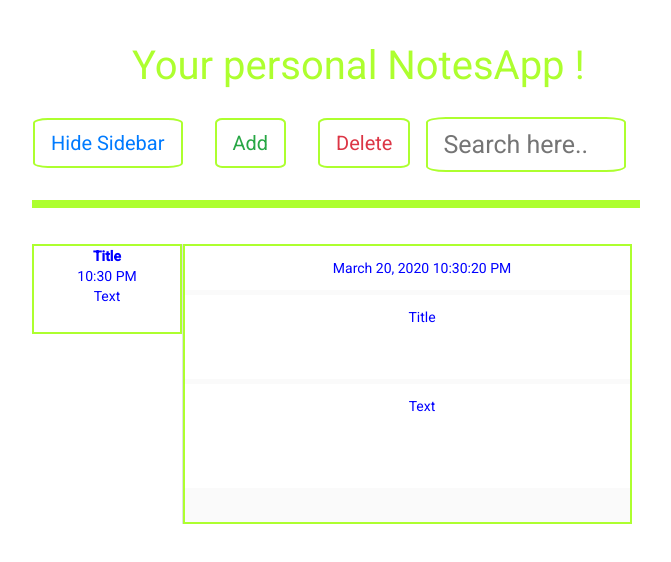
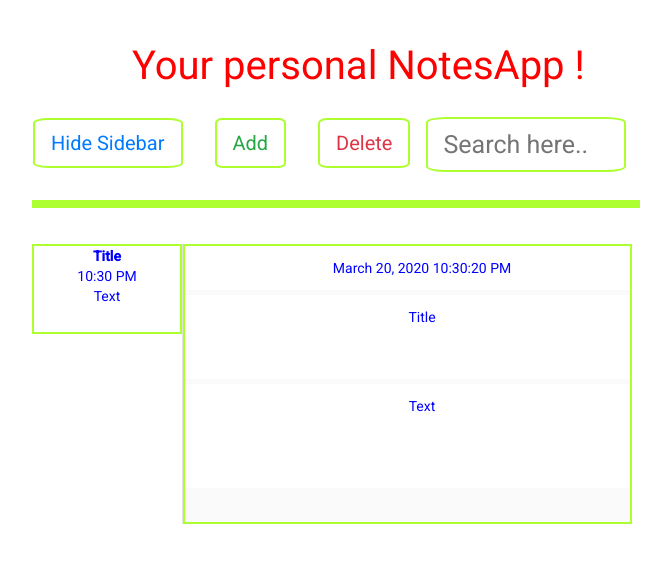
Before and after one commit to Brijesh026/notes-app, an Angular app: page / in a window 1280 px wide. In both pictures the pointer is over the element "Your personal NotesApp !". Shown: the top 562 px of the page, without its empty margins (298-969 px from the left). Built offline with nearby package versions, Linux system fonts and the light colour scheme.

Commit message:
improved UI

```diff
--- a/src/app/app.component.css
+++ b/src/app/app.component.css
@@ -15,6 +15,10 @@ h1 {
   text-decoration: greenyellow;
   color: greenyellow;
   font-size: 40px;
+}
+
+h1:hover{
+  color: red;
 }
 
 .final {
@@ -72,6 +76,10 @@ hr {
     text-decoration: none;
     color: blue;
     border: 2px solid greenyellow;
+  }
+
+  .a1:hover{
+    background-color: tomato;
   }
 
   /* .a2 {
```
